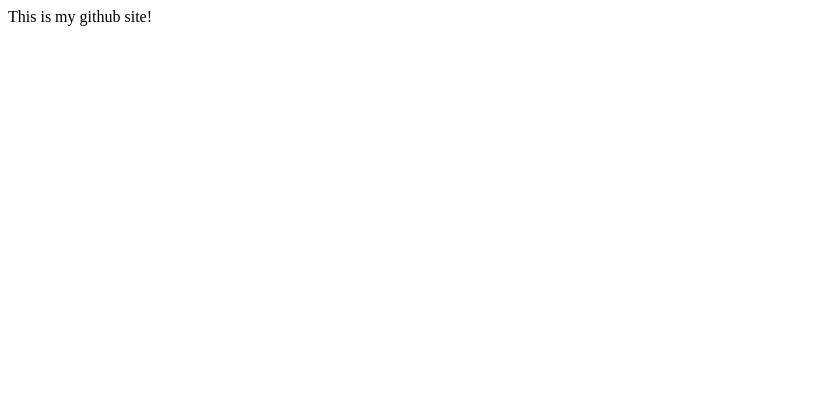
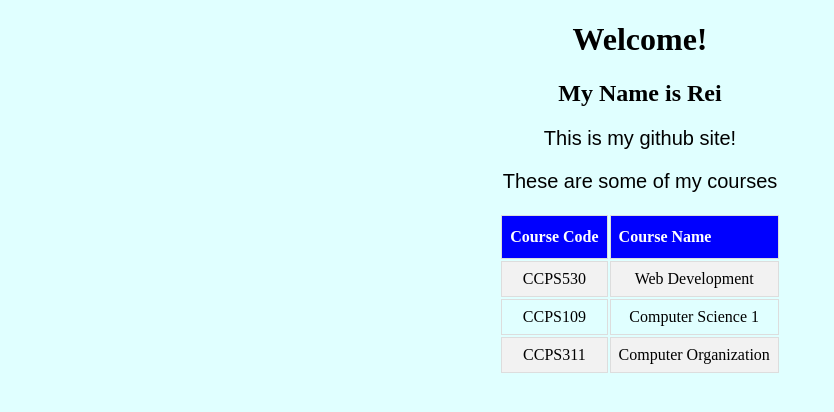
Before and after one commit to Reiyyan/reiyyan.github.io, a plain HTML site: page index.html in a window 1280 px wide. Shown: the whole page, without its empty margins (0-834 px from the left). Drawn offline with Linux system fonts and the light colour scheme.

Commit message:
Added CSS to Site

```diff
--- a/index.html
+++ b/index.html
@@ -2,10 +2,38 @@
 <html>
 <head>
 <title>Rei's CCPS530</title>
+<link rel="stylesheet" href="styles.css">
 </head>
 
 <body>
-This is my github site!
+    <div class="container">
+        <h1>Welcome!</h1>
+        <h2>My Name is Rei</h2>
+        <p>
+            This is my github site!
+        </p>
+
+        <p>These are some of my courses</p>
+
+        <table class="tableContainer">
+            <tr>
+              <th>Course Code</th>
+              <th>Course Name</th>
+            </tr>
+            <tr>
+              <td>CCPS530</td>
+              <td>Web Development</td>
+            </tr>
+            <tr>
+              <td>CCPS109</td>
+              <td>Computer Science 1</td>
+            </tr>
+            <tr>
+                <td>CCPS311</td>
+                <td>Computer Organization</td>
+              </tr>
+          </table>
+    </div>
 </body>
 
 </html>
--- /dev/null
+++ b/styles.css
@@ -0,0 +1,44 @@
+body {
+    background-color: lightcyan;
+    color: black;
+}
+
+h1 {
+    text-align: center;
+}
+
+p {
+    font-family: Arial, Helvetica, sans-serif;
+    font-size: 20px;
+}
+
+.container {
+    margin: auto;
+    width: 50%;
+    text-align: center;
+}
+
+.tableContainer {
+    margin: auto;
+}
+
+.tableContainer td, .tableContainer th {
+    border: 1px solid #ddd;
+    padding: 8px;
+}
+
+.tableContainer tr:nth-child(even) {
+    background-color: #f2f2f2;
+}
+
+.tableContainer tr:hover {
+    background-color: #ddd;
+}
+
+.tableContainer th {
+    padding-top: 12px;
+    padding-bottom: 12px;
+    text-align: left;
+    background-color: blue;
+    color: white;
+}
```
